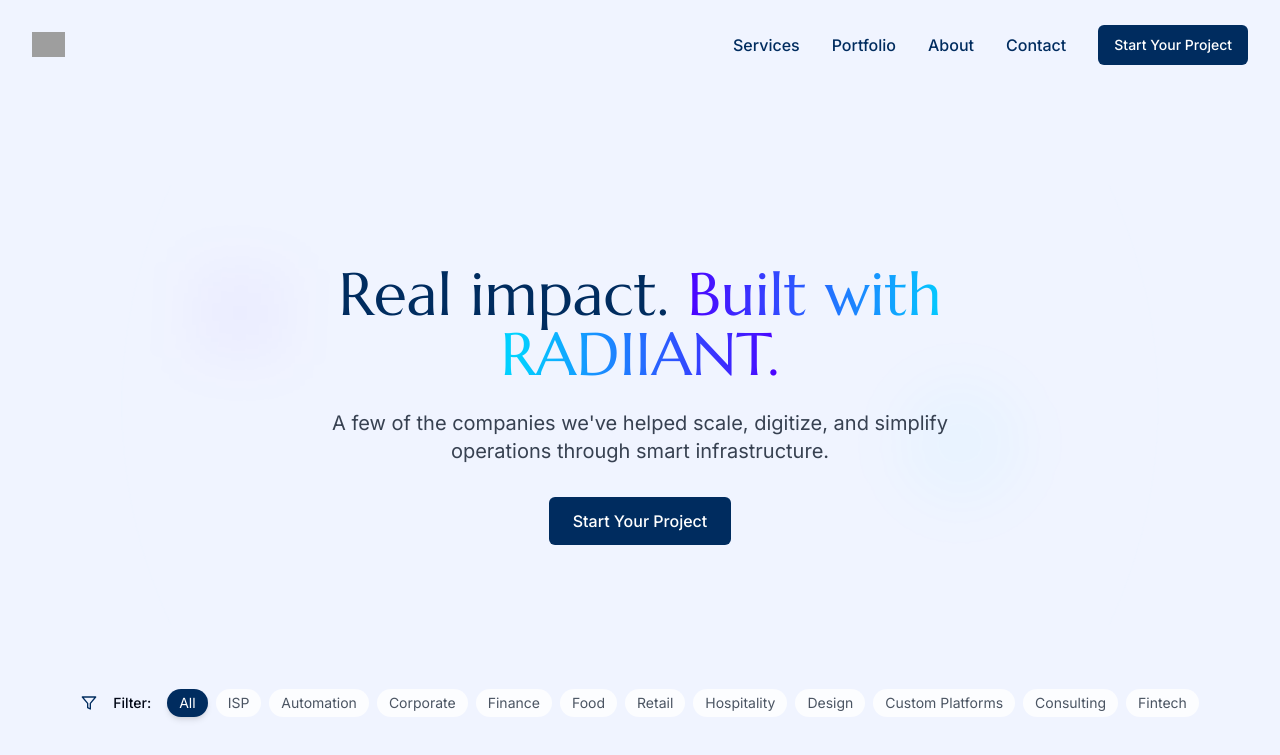
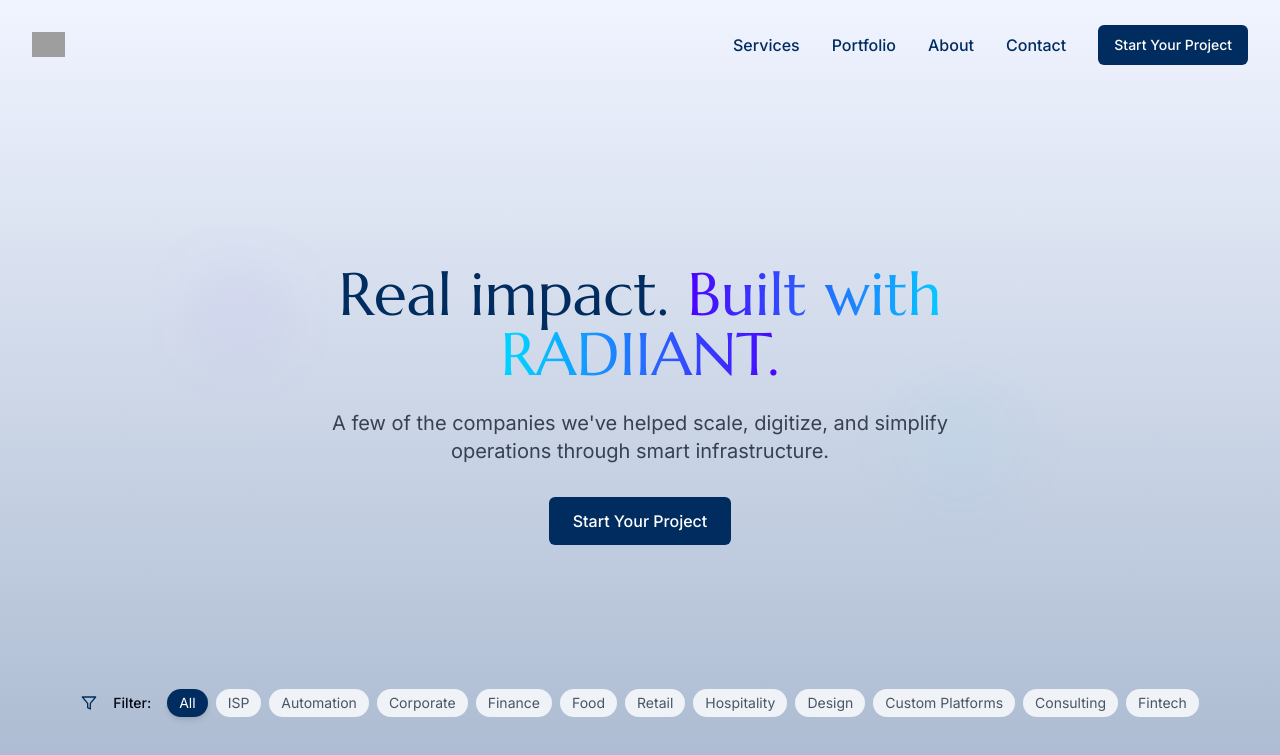
Before and after one commit to mckenzie-81/radiiant, a React (Vite) app: page /portfolio in a window 1280 px wide. Shown: the top 755 px of the page. Built offline with nearby package versions, Linux system fonts and the light colour scheme; grey boxes are pictures that could not be loaded.

Commit message:
enhance Portfolio component with gradient background for improved aesthetics

```diff
--- a/src/pages/Portfolio.tsx
+++ b/src/pages/Portfolio.tsx
@@ -8,7 +8,7 @@
 
 const Portfolio = () => {
   return (
-    <div className="min-h-screen flex flex-col bg-softBlue">
+    <div className="min-h-screen flex flex-col bg-gradient-to-b from-softBlue to-navy ">
       <Navbar />
 
       <main className="flex-grow pt-24 pb-16">
```
